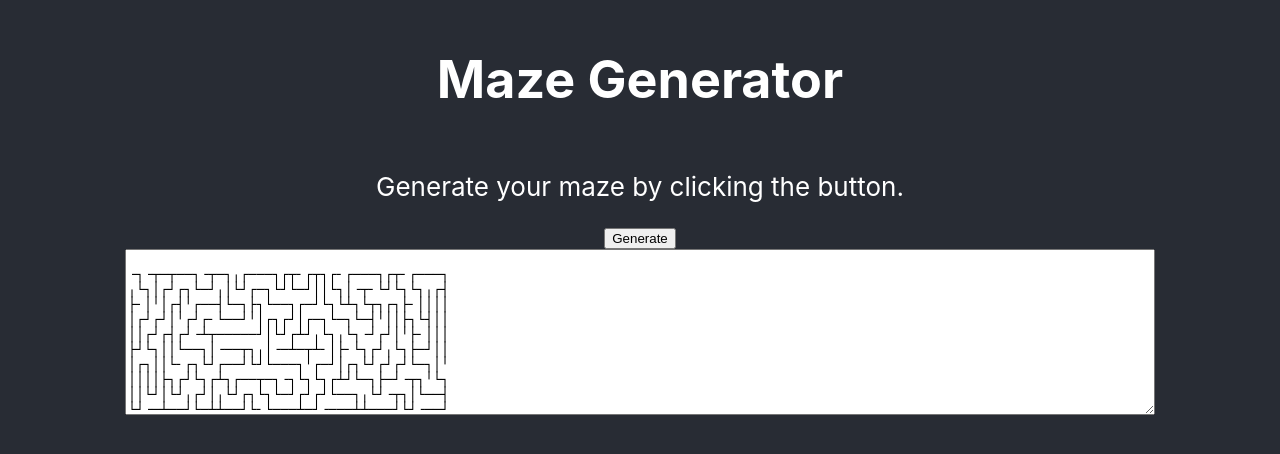
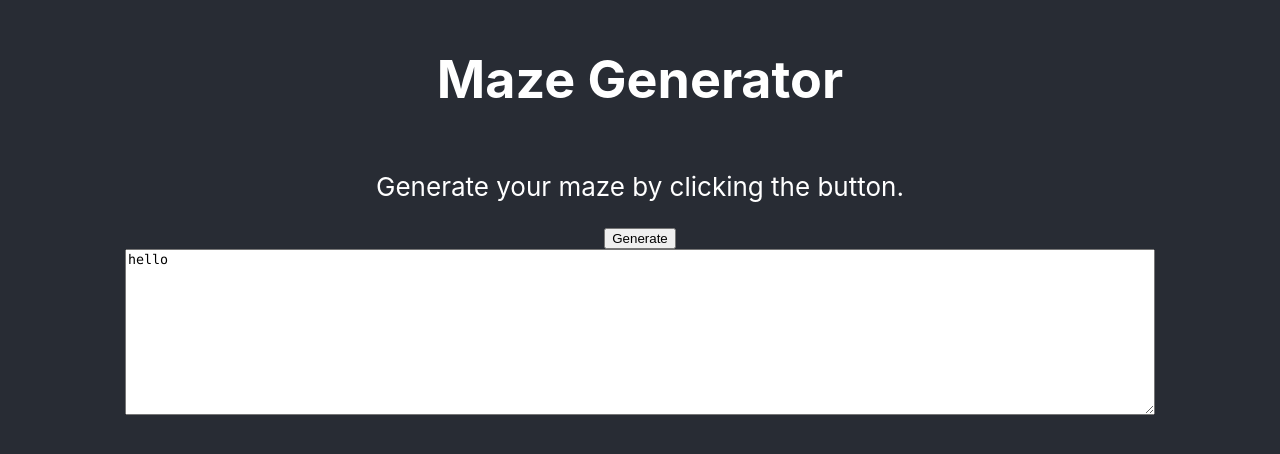
Before and after one commit to maze-generator/tessellatron, a React (Create React App) app: page / in a window 1280 px wide. Shown: the part 186-640 px from the top of the page. Built offline with nearby package versions, Linux system fonts and the light colour scheme.

Commit message:
[reset] disable .ts files into .md

```diff
--- a/src/components/App.tsx
+++ b/src/components/App.tsx
@@ -1,15 +1,10 @@
 import React, { useState } from 'react';
 import './App.css';
-import Maze from '../classes/maze'
-import Graphic from '../classes/unicode-graphic'
 
-const myMaze = new Maze([40,10])
-const myGraphic = new Graphic(myMaze)
-
-console.log(myMaze)
+const myMaze: string = 'hello'
 
 const App = () => {
-	const [words, setWords] = useState(myGraphic.pipeMaze())
+	const [words, setWords] = useState(myMaze)
 	return (
 		<>
 			<h1>Maze Generator</h1>
@@ -19,9 +14,7 @@ const App = () => {
 			<input
 				type='button'
 				onClick={() => {
-					const newMaze = new Maze([40,10])
-					const newGraphic = new Graphic(newMaze)
-					setWords(newGraphic.pipeMaze())
+					setWords(myMaze)
 				}}
 				value='Generate'
 			/>
```
Also changed, not shown: src/classes/cell.md (renamed from src/classes/cell.ts, +1 -0 lines), src/classes/compass.md (renamed from src/classes/compass.ts, +1 -0 lines), src/classes/maze.md (renamed from src/classes/maze.ts, +1 -0 lines), src/classes/unicode-graphic.md (renamed from src/classes/unicode-graphic.ts, +1 -0 lines).
